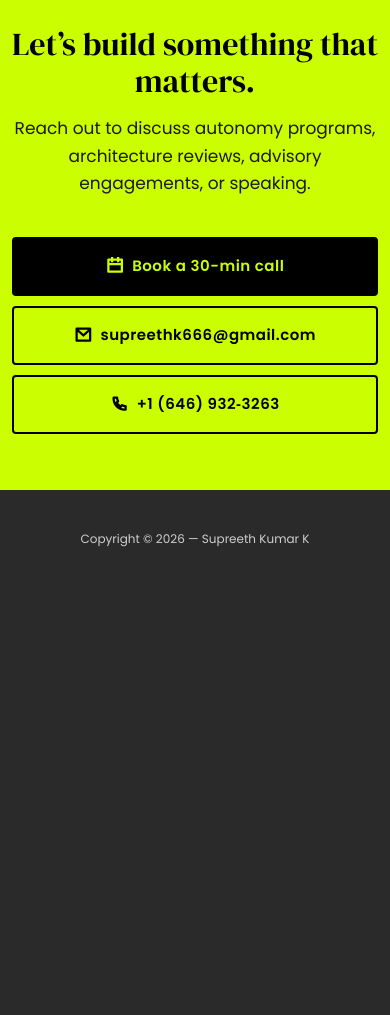
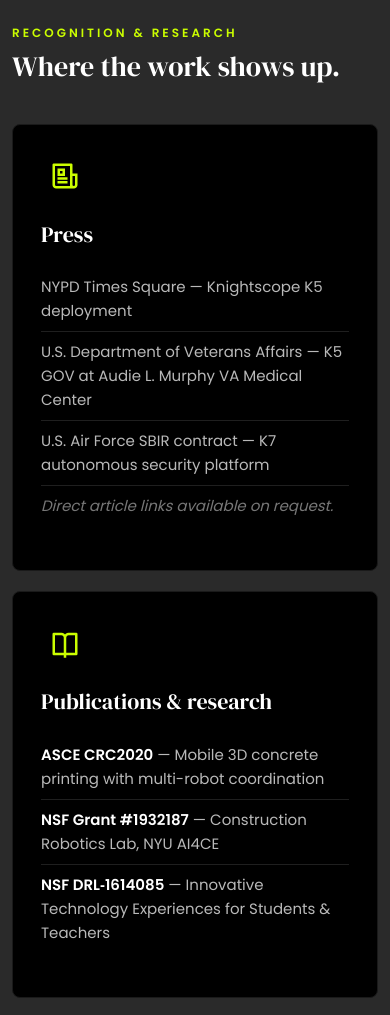
Before and after one commit to supreethk6/skk-portfolio-dark-theme, a website: page index.html in a window 390 px wide. Shown: the part 8384-9399 px from the top of the page. Before the commit the page ends 8972 px from the top, so only its background shows below. Drawn offline with nearby package versions, Linux system fonts and the light colour scheme.

Commit message:
feat(recognition): add press, publications, and code section (#11)
Final section in the revamp. Three cards between testimonials and contact: Press (Knightscope NYPD/VA, USAF SBIR), Publications & research (ASCE CRC2020 + two NSF grants), and Code (GitHub pinned-repos CTA). Lime icons, hover lift + lime border. 3-col desktop, 2-col tablet, 1-col mobile.

```diff
--- a/assets/css/main.css
+++ b/assets/css/main.css
@@ -881,6 +881,122 @@
 .ds-testimonials-slider .slick-arrow:hover{ color: #CBFE00; border-color: #CBFE00 }
 .ds-testimonials-slider .slick-arrow.slick-prev{ right: 4.375rem }
 /*-----------------------------------------------------------------
+  5.5 >>> Recognition & Research Style
+----------------------------------------------------------------*/
+.ds-recognition-section {
+	padding: 7.5rem 0;
+}
+.ds-recognition-heading {
+	font-size: 2.5rem;
+	line-height: 1.2;
+	width: 100%;
+	max-width: 45%;
+	margin: 0 0 4rem;
+}
+.ds-recognition-heading span {
+	display: block;
+	font-family: 'Poppins', sans-serif;
+	text-transform: uppercase;
+	color: #CBFE00;
+	font-weight: 600;
+	letter-spacing: 3px;
+	font-size: 0.75rem;
+	margin-bottom: 0.625rem;
+}
+.ds-recognition-grid {
+	display: grid;
+	grid-template-columns: repeat(3, 1fr);
+	gap: 2rem;
+}
+.ds-recognition-card {
+	background-color: #000;
+	border: 1px solid #1a1a1a;
+	border-radius: 0.5rem;
+	padding: 2.5rem;
+	display: flex;
+	flex-direction: column;
+	transition: transform 0.35s ease, border-color 0.35s ease;
+}
+.ds-recognition-card:hover {
+	transform: translateY(-4px);
+	border-color: #CBFE00;
+}
+.ds-recognition-icon {
+	display: inline-flex;
+	align-items: center;
+	justify-content: center;
+	width: 3rem;
+	height: 3rem;
+	color: #CBFE00;
+	font-size: 1.875rem;
+	margin-bottom: 1.25rem;
+}
+.ds-recognition-card h3 {
+	font-family: 'DM Serif Display', serif;
+	font-size: 1.625rem;
+	line-height: 1.2;
+	color: #FFF;
+	margin: 0 0 1.25rem;
+}
+.ds-recognition-card ul {
+	list-style: none;
+	padding: 0;
+	margin: 0 0 1rem;
+	font-family: 'Poppins', sans-serif;
+	color: #B9B9B9;
+	line-height: 1.6;
+	font-size: 0.9375rem;
+	flex-grow: 1;
+}
+.ds-recognition-card ul li {
+	padding: 0.5rem 0;
+	border-bottom: 1px solid #1f1f1f;
+}
+.ds-recognition-card ul li:last-child {
+	border-bottom: none;
+}
+.ds-recognition-card ul li strong {
+	color: #FFF;
+	font-weight: 600;
+}
+.ds-recognition-note {
+	font-style: italic;
+	color: #777 !important;
+}
+.ds-recognition-card p {
+	font-family: 'Poppins', sans-serif;
+	font-size: 0.9375rem;
+	line-height: 1.6;
+	color: #B9B9B9;
+	margin: 0 0 1.5rem;
+	flex-grow: 1;
+}
+.ds-recognition-cta {
+	display: inline-flex;
+	align-items: center;
+	gap: 0.5rem;
+	font-family: 'Poppins', sans-serif;
+	font-size: 0.8125rem;
+	font-weight: 600;
+	letter-spacing: 1.5px;
+	text-transform: uppercase;
+	color: #CBFE00;
+	border: 1px solid #CBFE00;
+	padding: 0.75rem 1.125rem;
+	border-radius: 0.25rem;
+	text-decoration: none;
+	transition: background-color 0.25s ease, color 0.25s ease;
+	align-self: flex-start;
+}
+.ds-recognition-cta:hover,
+.ds-recognition-cta:focus-visible {
+	background-color: #CBFE00;
+	color: #000;
+	text-decoration: none;
+	outline: none;
+}
+
+/*-----------------------------------------------------------------
   6. >>> Email Style
 ----------------------------------------------------------------*/
 .ds-contact-section {
@@ -993,6 +1109,11 @@
 	.ds-mission-grid { grid-template-columns: 1fr; gap: 1.25rem; }
 	.ds-mission-card { padding: 1.75rem; }
 	.ds-mission-card h3 { font-size: 1.375rem; }
+	.ds-recognition-section { padding: 3.5rem 0; }
+	.ds-recognition-heading { font-size: 1.75rem; max-width: 100%; margin-bottom: 2.5rem; }
+	.ds-recognition-grid { grid-template-columns: 1fr; gap: 1.25rem; }
+	.ds-recognition-card { padding: 1.75rem; }
+	.ds-recognition-card h3 { font-size: 1.375rem; }
 	.ds-testimonials-loop article{ font-size:1rem; line-height: 2rem  }
 	.ds-contact-section h2{ font-size: 2rem }
 	.ds-contact-actions { flex-direction: column; align-items: stretch; gap: 0.625rem; }
@@ -1014,6 +1135,8 @@
 .ds-mission-grid { grid-template-columns: 1fr; gap: 1.5rem; }
 .ds-mission-heading { max-width: 70%; }
 .ds-leadership-heading { max-width: 70%; }
+.ds-recognition-grid { grid-template-columns: 1fr 1fr; }
+.ds-recognition-heading { max-width: 70%; }
 }
 
 @media (min-width: 992px) and (max-width: 1199px) {
--- a/index.html
+++ b/index.html
@@ -478,6 +478,50 @@
       </div>
     </section>
     <!-- testimonials -->
+
+    <!-- recognition -->
+    <section class="ds-recognition-section" aria-labelledby="ds-recognition-heading">
+      <div class="container">
+        <h2 id="ds-recognition-heading" class="ds-recognition-heading">
+          <span>Recognition &amp; research</span>Where the work shows up.
+        </h2>
+        <div class="ds-recognition-grid">
+
+          <article class="ds-recognition-card">
+            <span class="ds-recognition-icon" aria-hidden="true"><i class="ri-newspaper-line"></i></span>
+            <h3>Press</h3>
+            <ul>
+              <li>NYPD Times Square &mdash; Knightscope K5 deployment</li>
+              <li>U.S. Department of Veterans Affairs &mdash; K5 GOV at Audie L. Murphy VA Medical Center</li>
+              <li>U.S. Air Force SBIR contract &mdash; K7 autonomous security platform</li>
+              <li class="ds-recognition-note">Direct article links available on request.</li>
+            </ul>
+          </article>
+
+          <article class="ds-recognition-card">
+            <span class="ds-recognition-icon" aria-hidden="true"><i class="ri-book-open-line"></i></span>
+            <h3>Publications &amp; research</h3>
+            <ul>
+              <li><strong>ASCE CRC2020</strong> &mdash; Mobile 3D concrete printing with multi-robot coordination</li>
+              <li><strong>NSF Grant #1932187</strong> &mdash; Construction Robotics Lab, NYU AI4CE</li>
+              <li><strong>NSF DRL&#8209;1614085</strong> &mdash; Innovative Technology Experiences for Students &amp; Teachers</li>
+            </ul>
+          </article>
+
+          <article class="ds-recognition-card">
+            <span class="ds-recognition-icon" aria-hidden="true"><i class="ri-github-line"></i></span>
+            <h3>Code</h3>
+            <p>Open-source experiments, tooling, and selected non-proprietary research code live on GitHub.</p>
+            <a class="ds-recognition-cta" href="https://github.com/supreethk6" target="_blank" rel="noopener" aria-label="View SKK pinned repositories on GitHub">
+              View pinned repos <i class="ri-arrow-right-line" aria-hidden="true"></i>
+            </a>
+          </article>
+
+        </div>
+      </div>
+    </section>
+    <!-- recognition -->
+
     <section class="ds-contact-section" aria-labelledby="ds-contact-heading">
       <div class="container">
         <h2 id="ds-contact-heading">Let&rsquo;s build something that matters.</h2>
```
Also changed, not shown: tests/e2e/homepage.spec.js (+32 -0 lines).
